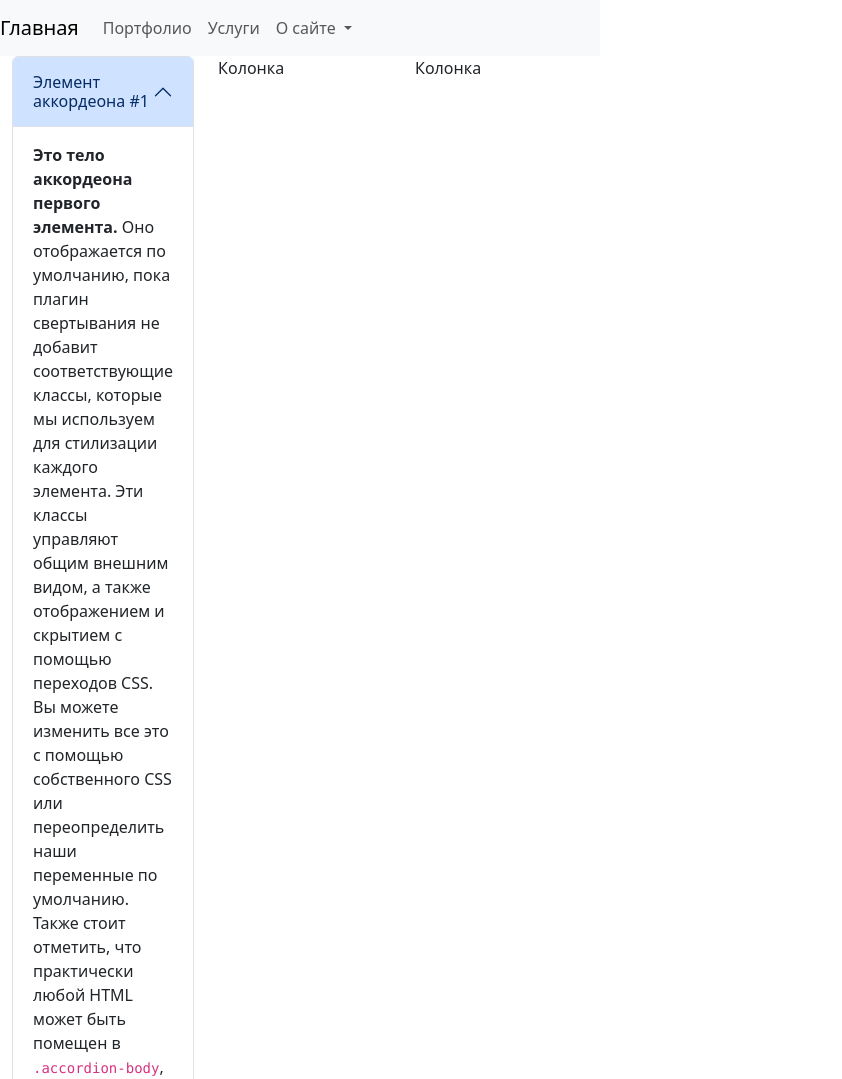
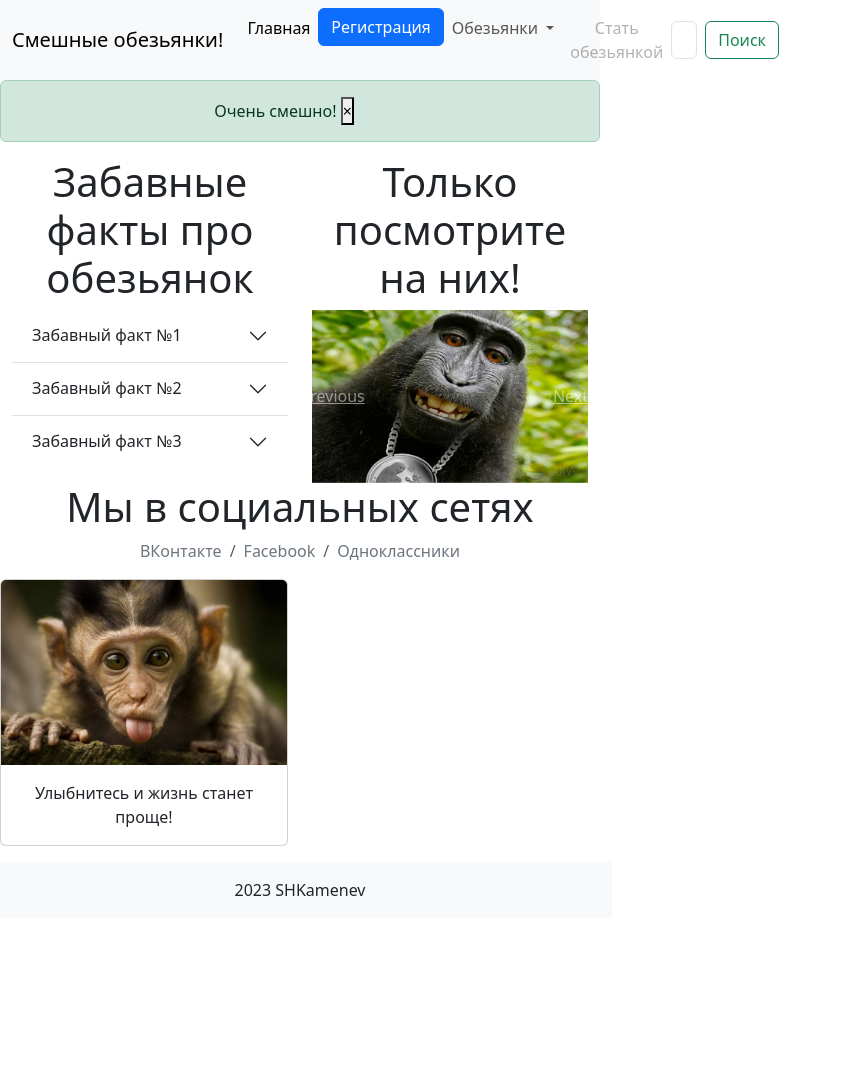
Before and after one commit to Renovatoo/Bullet, a plain HTML site: page hw7 boostrap/index.html in a window 1280 px wide. Shown: the top 1079 px of the page, without its empty margins (0-842 px from the left). After the commit the page ends 918 px from the top, so only its background shows below. Drawn offline with nearby package versions, Linux system fonts and the light colour scheme; files that its build step writes are made by us from their sources.

Commit message:
boostrap

```diff
--- a/hw7 boostrap/index.html
+++ b/hw7 boostrap/index.html
@@ -1,135 +1,183 @@
 <!DOCTYPE html>
 <html>
+
 <head>
-	<meta charSet="UTF-8">
+  <meta charset="utf-8">
   <meta name="author" content="SHKamenev">
-	<meta name="description" content="Сайт про смешных обезьянок">
   <meta name="viewport" content="width=device-width, initial-scale=1">
-	<title>Смешные обезьянки</title>
-	<link rel="stylesheet" href="css/main.css">
-	<link rel="icon" type="image/x-icon" href="img/favicon2.png">
-	<link href="https://cdn.jsdelivr.net/npm/bootstrap@5.3.0/dist/css/bootstrap.min.css" rel="stylesheet" integrity="sha384-9ndCyUaIbzAi2FUVXJi0CjmCapSmO7SnpJef0486qhLnuZ2cdeRhO02iuK6FUUVM" crossorigin="anonymous">
+  <title>Смешные обезьянки!</title>
+  <link href="https://cdn.jsdelivr.net/npm/bootstrap@5.3.2/dist/css/bootstrap.min.css" rel="stylesheet" integrity="sha384-T3c6CoIi6uLrA9TneNEoa7RxnatzjcDSCmG1MXxSR1GAsXEV/Dwwykc2MPK8M2HN" crossorigin="anonymous">
+  <link rel="stylesheet" type="text/css" href="css/main.css">
 </head>
+
 <body>
- <header>
-        <!--навигационная панель со списком выпадающим-->
-        <nav class="navbar navbar-expand-lg navbar-light bg-light">
-            <a id="brand" class="navbar-brand" href="#">Главная</a>
-            <button class="navbar-toggler" type="button" data-toggle="collapse" data-target="#navbarNav" aria-controls="navbarNav" aria-expanded="false" aria-label="Toggle navigation">
+  <nav class="navbar navbar-expand-lg bg-body-tertiary">
+    <div class="container-fluid">
+      <a class="navbar-brand" href="#">Смешные обезьянки!</a>
+      <button class="navbar-toggler" type="button" data-bs-toggle="collapse" data-bs-target="#navbarSupportedContent" aria-controls="navbarSupportedContent" aria-expanded="false" aria-label="Переключатель навигации">
         <span class="navbar-toggler-icon"></span>
       </button>
-            <div class="collapse navbar-collapse" id="navNav">
-                <ul class="navbar-nav">
+      <div class="collapse navbar-collapse" id="navbarSupportedContent">
+        <ul class="navbar-nav me-auto mb-2 mb-lg-0">
           <li class="nav-item">
-                        <a class="nav-link" href="#">Портфолио</a>
+            <a class="nav-link active" aria-current="page" href="#">Главная</a>
           </li>
           <li class="nav-item">
-                        <a class="nav-link" href="#">Услуги</a>
-                    </li>
-                    <li class="nav-item dropdown">
-                        <a class="nav-link dropdown-toggle" href="#" id="navDrop" role="button" data-toggle="dropdown" aria-haspopup="true" aria-expanded="false">
-                            О сайте
-                        </a>
-                        <div class="dropdown-menu" aria-labelledby="navbarDropdown">
-                            <a class="dropdown-item" href="#">Создатель</a>
-                            <a class="dropdown-item" href="#">Политика</a>
-                            <div class="dropdown-divider"></div>
-                            <a class="dropdown-item" href="#">Другое</a>
+            <button type="button" class="btn btn-primary" data-bs-toggle="modal" data-bs-target="#AccountEnter">
+              Регистрация
+            </button>
+            <div class="modal fade" id="AccountEnter" data-bs-backdrop="static" tabindex="-1" role="dialog" aria-labelledby="staticBackdropLabel" aria-hidden="true">
+              <div class="modal-dialog" role="document">
+                <div class="modal-content">
+                  <div class="modal-body">
+                    <h5>Вход в аккаунт</h5>
+                    <form>
+                      <div class="form-group">
+                        <label for="exampleInputEmail1">Email address</label>
+                        <input type="email" class="form-control" id="exampleInputEmail1" aria-describedby="emailHelp" placeholder="Enter email">
                       </div>
-                    </li>
-                </ul>
+                      <div class="form-group">
+                        <label for="exampleInputPassword1">Password</label>
+                        <input type="password" class="form-control" id="exampleInputPassword1" placeholder="Password">
                       </div>
-        </nav>
-    </header>
-	<div class="container">
-  <div class="row">
-    <div class="col">
-      <div class="accordion" id="accordionExample">
-  <div class="accordion-item">
-    <h2 class="accordion-header">
-      <button class="accordion-button" type="button" data-bs-toggle="collapse" data-bs-target="#collapseOne" aria-expanded="true" aria-controls="collapseOne">
-        Элемент аккордеона #1
-      </button>
-    </h2>
-    <div id="collapseOne" class="accordion-collapse collapse show" data-bs-parent="#accordionExample">
-      <div class="accordion-body">
-        <strong>Это тело аккордеона первого элемента.</strong> Оно отображается по умолчанию, пока плагин свертывания не добавит соответствующие классы, которые мы используем для стилизации каждого элемента. Эти классы управляют общим внешним видом, а также отображением и скрытием с помощью переходов CSS. Вы можете изменить все это с помощью собственного CSS или переопределить наши переменные по умолчанию. Также стоит отметить, что практически любой HTML может быть помещен в <code>.accordion-body</code>, хотя переход ограничивает переполнение.
+                      <label for="exampleFormControlTextarea1">Для администратора</label>
+                      <textarea class="form-control" id="exampleFormControlTextarea1" rows="3"></textarea>
+                    </form>
+                    <button type="submit" class="btn btn-primary">Submit</button>
+
+                  </div>
+                  <div class="modal-footer d-sm-flex justify-content-center">
+                    <button type="button" class="btn btn-secondary" data-bs-dismiss="modal">Close</button>
                   </div>
                 </div>
               </div>
+            </div>
+          </li>
+          <li class="nav-item dropdown">
+            <a class="nav-link dropdown-toggle" href="#" role="button" data-bs-toggle="dropdown" aria-expanded="false">
+            Обезьянки
+          </a>
+            <ul class="dropdown-menu">
+              <li><a class="dropdown-item" href="#">Макаки</a></li>
+              <li><a class="dropdown-item" href="#">Гориллы</a></li>
+              <li>
+                <hr class="dropdown-divider">
+              </li>
+              <li><a class="dropdown-item" href="#">Я</a></li>
+            </ul>
+          </li>
+          <li class="nav-item">
+            <a class="nav-link disabled">Стать обезьянкой</a>
+          </li>
+        </ul>
+        <form class="d-flex" role="search">
+          <input class="form-control me-2" type="search" placeholder="Поиск" aria-label="Поиск">
+          <button class="btn btn-outline-success" type="submit">Поиск</button>
+        </form>
+      </div>
+    </div>
+  </nav>
+  <main>
+    <div class="alert alert-success alert-dismissible fade show" role="alert">
+      Очень смешно!
+      <button type="button" class="close" data-dismiss="alert" aria-label="Close">
+        <span aria-hidden="true">&times;</span>
+      </button>
+    </div>
+    <div class="container">
+      <div class="row">
+        <div class="col-sm">
+          <h1>Забавные факты про обезьянок</h1>
+          <div class="accordion accordion-flush" id="accordionFlushExample">
             <div class="accordion-item">
-    <h2 class="accordion-header">
-      <button class="accordion-button collapsed" type="button" data-bs-toggle="collapse" data-bs-target="#collapseTwo" aria-expanded="false" aria-controls="collapseTwo">
-        Элемент аккордеона #2
+              <h2 class="accordion-header" id="flush-headingOne">
+                    <button class="accordion-button collapsed" type="button" data-bs-toggle="collapse" data-bs-target="#flush-collapseOne" aria-expanded="false" aria-controls="flush-collapseOne">
+						Забавный факт №1
                     </button>
                   </h2>
-    <div id="collapseTwo" class="accordion-collapse collapse" data-bs-parent="#accordionExample">
-      <div class="accordion-body">
-        <strong>Это тело аккордеона второго элемента.</strong> По умолчанию он скрыт, пока плагин свертывания не добавит соответствующие классы, которые мы используем для стилизации каждого элемента. Эти классы управляют общим внешним видом, а также отображением и скрытием с помощью переходов CSS. Вы можете изменить все это с помощью собственного CSS или переопределить наши переменные по умолчанию. Также стоит отметить, что практически любой HTML может быть помещен в <code>.accordion-body</code>, хотя переход ограничивает переполнение.
-      </div>
+              <div id="flush-collapseOne" class="accordion-collapse collapse" aria-labelledby="flush-headingOne" data-bs-parent="#accordionFlushExample">
+                <div class="accordion-body">ывтдэыьэыв</div>
               </div>
             </div>
             <div class="accordion-item">
-    <h2 class="accordion-header">
-      <button class="accordion-button collapsed" type="button" data-bs-toggle="collapse" data-bs-target="#collapseThree" aria-expanded="false" aria-controls="collapseThree">
-        Элемент аккордеона #3
+              <h2 class="accordion-header" id="flush-headingTwo">
+                    <button class="accordion-button collapsed" type="button" data-bs-toggle="collapse" data-bs-target="#flush-collapseTwo" aria-expanded="false" aria-controls="flush-collapseTwo">
+                      Забавный факт №2
                     </button>
                   </h2>
-    <div id="collapseThree" class="accordion-collapse collapse" data-bs-parent="#accordionExample">
-      <div class="accordion-body">
-        <strong>Это тело аккордеона третьего элемента.</strong> По умолчанию оно скрыто, пока плагин свертывания не добавит соответствующие классы, которые мы используем для стилизации каждого элемента. Эти классы управляют общим внешним видом, а также отображением и скрытием с помощью переходов CSS. Вы можете изменить все это с помощью собственного CSS или переопределить наши переменные по умолчанию. Также стоит отметить, что практически любой HTML может быть помещен в <code>.accordion-body</code>, хотя переход ограничивает переполнение.
+              <div id="flush-collapseTwo" class="accordion-collapse collapse" aria-labelledby="flush-headingTwo" data-bs-parent="#accordionFlushExample">
+                <div class="accordion-body">я обезьянка</div>
+              </div>
+            </div>
+            <div class="accordion-item">
+              <h2 class="accordion-header" id="headingThree">
+                      <button class="accordion-button collapsed" type="button" data-bs-toggle="collapse" data-bs-target="#collapseThree" aria-expanded="false" aria-controls="collapseThree">
+                        Забавный факт №3
+                      </button>
+                    </h2>
+              <div id="collapseThree" class="accordion-collapse collapse" aria-labelledby="headingThree" data-bs-parent="#accordionExample">
+                <div class="accordion-body">дмыщмдт
                 </div>
               </div>
             </div>
           </div>
         </div>
-    <div class="col">
-      Колонка
+        <div class="col-sm">
+          <h1>Только посмотрите на них!</h1>
+          <div id="carouselExampleControls" class="carousel slide" data-ride="carousel">
+            <div class="carousel-inner">
+              <div class="carousel-item active">
+                <img class="d-block w-100" src="2.png" alt="First slide">
               </div>
-    <div class="col">
-      Колонка
+              <div class="carousel-item">
+                <img class="d-block w-100" src="1.png" alt="Second slide">
+              </div>
+              <div class="carousel-item">
+                <img class="d-block w-100" src="3.png" alt="Third slide">
               </div>
             </div>
-</div>
-    <script src="https://cdn.jsdelivr.net/npm/bootstrap@5.3.0/dist/js/bootstrap.bundle.min.js" integrity="sha384-geWF76RCwLtnZ8qwWowPQNguL3RmwHVBC9FhGdlKrxdiJJigb/j/68SIy3Te4Bkz" crossorigin="anonymous"></script>
-<footer class="bg-light text-center p-3 mt-3">
-        &copy; 2023 Смешные обезьянки.inc<br />
-        <!--кнопка для модального окна-->
-        <button type="button" class="btn btn-primary" data-toggle="modal" data-target="#registr">
-            Зарегистрироваться
-        </button>
-
-        <!--модальное окно с формой регистрации-->
-        <div class="modal fade" id="registr" tabindex="-1" role="dialog" aria-labelledby="registrLabel" aria-hidden="true">
-            <div class="modal-dialog" role="document">
-                <div class="modal-content">
-                    <div class="modal-header">
-                        <h5 class="modal-title" id="registrLabel">Форма регистрации</h5>
-                        <button type="button" class="close" data-dismiss="modal" aria-label="Close">
-                            <span aria-hidden="true">&times;</span>
-                        </button>
-                    </div>
-                    <div class="modal-body">
-                        <form>
-                            <div class="form-group">
-                                <label for="username">Имя пользователя</label>
-                                <input type="text" class="form-control" id="username" placeholder="Введите имя пользователя">
-                            </div>
-                            <div class="form-group">
-                                <label for="email">Email адрес</label>
-                                <input type="email" class="form-control" id="email" placeholder="Введите email">
-                            </div>
-                            <div class="form-group">
-                                <label for="password">Пароль</label>
-                                <input type="password" class="form-control" id="password" placeholder="Введите пароль">
-                            </div>
-                            <button type="submit" class="btn btn-primary">Зарегистрироваться</button>
-                        </form>
+            <a class="carousel-control-prev" href="#carouselExampleControls" role="button" data-bs-slide="prev">
+              <span class="carousel-control-prev-icon" aria-hidden="true"></span>
+              <span class="sr-only">Previous</span>
+            </a>
+            <a class="carousel-control-next" href="#carouselExampleControls" role="button" data-bs-slide="next">
+              <span class="carousel-control-next-icon" aria-hidden="true"></span>
+              <span class="sr-only">Next</span>
+            </a>
           </div>
         </div>
       </div>
     </div>
+    <div class="row">
+      <h1>Мы в социальных сетях</h1>
+      <ol class="breadcrumb d-sm-flex justify-content-center">
+        <li class="breadcrumb-item text-secondary">ВКонтакте</li>
+        <li class="breadcrumb-item text-secondary">Facebook</li>
+        <li class="breadcrumb-item text-secondary">Одноклассники</li>
+      </ol>
+    </div>
+    <div class="row">
+      <div class="col-sm">
+        <div class="card" style="width: 18rem;">
+          <img src="card1.jpg" class="card-img-top">
+          <div class="card-body">
+            <p class="card-text">Улыбнитесь и жизнь станет проще!</p>
+          </div>
+        </div>
+      </div>
+      <footer class="bg-light text-center p-3 mt-3">2023 SHKamenev
+        <br />
+
       </footer>
+    </div>
+  </main>
+  <script src="https://cdn.jsdelivr.net/npm/bootstrap@5.3.2/dist/js/bootstrap.bundle.min.js" integrity="sha384-C6RzsynM9kWDrMNeT87bh95OGNyZPhcTNXj1NW7RuBCsyN/o0jlpcV8Qyq46cDfL" crossorigin="anonymous"></script>
+  <script>
+    var tooltipList1 = [].slice.call(document.querySelectorAll('[data-bs-toggle = "tooltip"]'))
+    var tooltipList2 = tooltipList1.map(function(tooltipTriggerfun) {
+      return new bootstrap.Tooltip(tooltipTriggerfun)
+    })
+  </script>
+</body>
 
-</body>
 </html>
```
Also changed, not shown: hw7 boostrap/1.png (added), hw7 boostrap/2.png (added), hw7 boostrap/3.png (added), hw7 boostrap/card1.jpg (added). Lines whose indentation alone changed are shown as unchanged.
